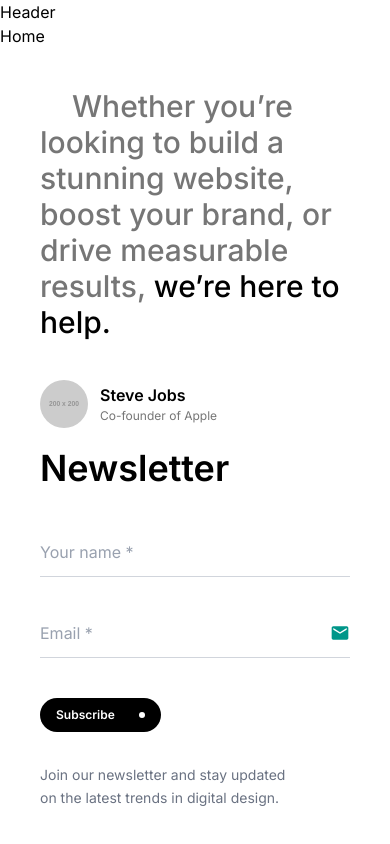
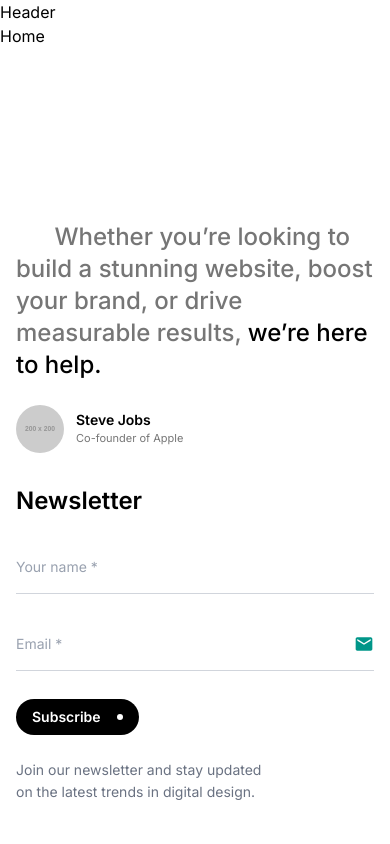
Before and after one commit to thecyntax/Official-Website, a React (Vite) app in the folder client/: page / in a window 390 px wide. Shown: the top 844 px of the page. Built offline with nearby package versions, Linux system fonts and the light colour scheme; a web font is replaced by a local one.

Commit message:
Responsiveness Added

```diff
--- a/client/src/components/layout/Footer.jsx
+++ b/client/src/components/layout/Footer.jsx
@@ -3,33 +3,32 @@
 
 // const Footer = () => {
 //   return (
-//     <div className=" m-10 " >
-//       {/* section one  */}
+//     <div className="m-10">
+//       {/* responsive 2-column: stacked on small, equal halves on md+ */}
+//       <div className="flex flex-col md:flex-row gap-5 items-stretch">
+//         {/* quote - takes half width on md+ */}
+//         <div className="w-full md:w-1/2 flex flex-col gap-10">
+//           <p className="text-[#767676] text-3xl font-medium indent-8">
+//             Whether you’re looking to build a stunning website, boost your
+//             brand, or drive measurable results,{" "}
+//             <span className="text-black">we’re here to help.</span>
+//           </p>
 
-//       <div className="flex gap-5" >
-//         {/* quote */}
-//         <div className=" flex flex-col gap-10 " >
-//           <p className="text-[#767676] text-3xl max-w-[600px] font-medium  ">
-
-//             &nbsp;&nbsp;&nbsp;&nbsp;&nbsp;&nbsp;&nbsp;&nbsp;&nbsp;&nbsp;&nbsp;&nbsp;&nbsp;&nbsp;&nbsp;Whether you’re looking to build a stunning website, boost your
-//             brand, or drive measurable results,
-//             <span className=" text-black "> we’re here to help. </span>
-//           </p>
-//           <div className="flex items-center gap-3 " >
+//           <div className="flex items-center gap-3">
 //             <img
 //               className="w-12 h-12 rounded-full object-cover"
 //               src="https://placehold.co/200x200"
 //               alt="placeholder"
 //             />
 //             <div>
-//               <p className="font-semibold" >Steve Jobs</p>
-//               <p className="text-[#767676] text-[12px] " >Co-founder of Apple</p>
+//               <p className="font-semibold">Steve Jobs</p>
+//               <p className="text-[#767676] text-[12px]">Co-founder of Apple</p>
 //             </div>
 //           </div>
 //         </div>
 
-//         {/* news letter  */}
-//         <div>
+//         {/* newsletter - takes half width on md+ */}
+//         <div className="w-full md:w-1/2">
 //           <NewsLetter />
 //         </div>
 //       </div>
@@ -45,13 +44,14 @@ import NewsLetter from "./footer-components/NewsLetter";
 
 const Footer = () => {
   return (
-    <div className="m-10">
-      {/* responsive 2-column: stacked on small, equal halves on md+ */}
-      <div className="flex flex-col md:flex-row gap-5 items-stretch">
-        {/* quote - takes half width on md+ */}
-        <div className="w-full md:w-1/2 flex flex-col gap-10">
-          <p className="text-[#767676] text-3xl font-medium indent-8">
-            Whether you’re looking to build a stunning website, boost your brand,
+    <div className="px-4 py-10 md:py-12 lg:py-16 mx-auto lg:m-10 ">
+      {/* stacked on small, side-by-side on md+ / lg+, equal width columns */}
+      <div className="flex flex-col lg:flex-row gap-8 md:gap-10 items-stretch">
+        {/* quote - flexible column */}
+        <div className="flex-1 min-w-0 flex flex-col  gap-6">
+          <p className="text-[#767676] text-2xl sm:text-2xl md:text-3xl font-medium
+                        sm:text-left md:indent-8 lg:indent-12">
+            &nbsp; &nbsp;  &nbsp; Whether you’re looking to build a stunning website, boost your brand,
             or drive measurable results, <span className="text-black">we’re here to help.</span>
           </p>
 
@@ -62,14 +62,14 @@ const Footer = () => {
               alt="placeholder"
             />
             <div>
-              <p className="font-semibold">Steve Jobs</p>
-              <p className="text-[#767676] text-[12px]">Co-founder of Apple</p>
+              <p className="font-semibold text-sm md:text-base">Steve Jobs</p>
+              <p className="text-[#767676] text-[11px] md:text-[12px]">Co-founder of Apple</p>
             </div>
           </div>
         </div>
 
-        {/* newsletter - takes half width on md+ */}
-        <div className="w-full md:w-1/2">
+        {/* newsletter - flexible column */}
+        <div className="flex-1 min-w-0">
           <NewsLetter />
         </div>
       </div>
--- a/client/src/components/layout/footer-components/NewsLetter.jsx
+++ b/client/src/components/layout/footer-components/NewsLetter.jsx
@@ -1,54 +1,123 @@
+
+
+// import React from 'react';
+
+// const NewsLetter = () => {
+//   return (
+//     // fill the parent column; let parent control the width
+//     <div className="w-full h-full  flex flex-col">
+//       {/* Title */}
+//       <h2 className="text-4xl font-semibold mb-10 text-black">Newsletter</h2>
+
+//       <form className="space-y-8 flex-1" onSubmit={(e) => e.preventDefault()}>
+//         {/* Name Input */}
+//         <div className="relative border-b border-gray-300 py-2 focus-within:border-black transition-colors">
+//           <input
+//             type="text"
+//             placeholder="Your name *"
+//             className="w-full bg-transparent outline-none text-black placeholder-gray-400 py-1"
+//             required
+//           />
+//         </div>
+
+//         {/* Email Input */}
+//         <div className="relative border-b border-gray-300 py-2 focus-within:border-black transition-colors flex items-center">
+//           <input
+//             type="email"
+//             placeholder="Email *"
+//             className="w-full bg-transparent outline-none text-black placeholder-gray-400 py-1"
+//             required
+//           />
+//           <div className="ml-2 text-teal-600 shrink-0">
+//             <svg xmlns="http://www.w3.org/2000/svg" width="20" height="20" viewBox="0 0 24 24" fill="currentColor">
+//               <path d="M20 4H4c-1.1 0-1.99.9-1.99 2L2 18c0 1.1.9 2 2 2h16c1.1 0 2-.9 2-2V6c0-1.1-.9-2-2-2zm0 4l-8 5-8-5V6l8 5 8-5v2z"/>
+//             </svg>
+//           </div>
+//         </div>
+
+//         {/* Subscribe Button */}
+//         <div className="pt-2">
+//           <button
+//             type="submit"
+//             className="bg-black text-white px-4 py-2 rounded-full flex items-center gap-6 hover:bg-gray-800 transition-all w-fit"
+//           >
+//             <span className="font-semibold text-[12px]">Subscribe</span>
+//             <div className="w-1.5 h-1.5 bg-white rounded-full"></div>
+//           </button>
+//         </div>
+//       </form>
+
+//       {/* Footer Text - keep it from being too narrow */}
+//       <p className="mt-8 text-gray-500 text-sm leading-relaxed">
+//         Join our newsletter and stay updated <br /> on the latest trends in digital design.
+//       </p>
+//     </div>
+//   );
+// };
+
+// export default NewsLetter;
+
 
 
 import React from 'react';
 
 const NewsLetter = () => {
   return (
-    // fill the parent column; let parent control the width
-    <div className="w-full h-full  flex flex-col">
+    <div className="w-full h-full flex flex-col">
       {/* Title */}
-      <h2 className="text-4xl font-semibold mb-10 text-black">Newsletter</h2>
+      <h2 className="text-2xl sm:text-3xl md:text-4xl font-semibold mb-6 sm:mb-8 text-black">
+        Newsletter
+      </h2>
 
-      <form className="space-y-8 flex-1" onSubmit={(e) => e.preventDefault()}>
+      <form className="space-y-6 sm:space-y-8 flex-1" onSubmit={(e) => e.preventDefault()}>
         {/* Name Input */}
+        <label className="block">
+          <span className="sr-only">Your name</span>
           <div className="relative border-b border-gray-300 py-2 focus-within:border-black transition-colors">
             <input
               type="text"
               placeholder="Your name *"
-            className="w-full bg-transparent outline-none text-black placeholder-gray-400 py-1"
+              aria-label="Your name"
+              className="w-full bg-transparent outline-none text-black placeholder-gray-400 py-2 text-sm md:text-base"
               required
             />
           </div>
+        </label>
 
         {/* Email Input */}
+        <label className="block">
+          <span className="sr-only">Email address</span>
           <div className="relative border-b border-gray-300 py-2 focus-within:border-black transition-colors flex items-center">
             <input
               type="email"
               placeholder="Email *"
-            className="w-full bg-transparent outline-none text-black placeholder-gray-400 py-1"
+              aria-label="Email"
+              className="w-full bg-transparent outline-none text-black placeholder-gray-400 py-2 text-sm md:text-base"
               required
             />
-          <div className="ml-2 text-teal-600 shrink-0">
+            <div className="ml-2 text-teal-600 shrink-0" aria-hidden>
               <svg xmlns="http://www.w3.org/2000/svg" width="20" height="20" viewBox="0 0 24 24" fill="currentColor">
                 <path d="M20 4H4c-1.1 0-1.99.9-1.99 2L2 18c0 1.1.9 2 2 2h16c1.1 0 2-.9 2-2V6c0-1.1-.9-2-2-2zm0 4l-8 5-8-5V6l8 5 8-5v2z"/>
               </svg>
             </div>
           </div>
+        </label>
 
-        {/* Subscribe Button */}
-        <div className="pt-2">
+        {/* Subscribe Button - fixed size on all breakpoints */}
+        <div className="pt-1">
           <button
             type="submit"
-            className="bg-black text-white px-4 py-2 rounded-full flex items-center gap-6 hover:bg-gray-800 transition-all w-fit"
+            className="bg-black text-white px-4 py-2 rounded-full flex items-center gap-4 hover:bg-gray-800 transition-all
+                       w-auto justify-center"
           >
-            <span className="font-semibold text-[12px]">Subscribe</span>
-            <div className="w-1.5 h-1.5 bg-white rounded-full"></div>
+            <span className="font-semibold text-sm md:text-[12px]">Subscribe</span>
+            <div className="w-1.5 h-1.5 bg-white rounded-full" />
           </button>
         </div>
       </form>
 
-      {/* Footer Text - keep it from being too narrow */}
-      <p className="mt-8 text-gray-500 text-sm leading-relaxed">
+      {/* Footer Text */}
+      <p className="mt-6 text-gray-500 text-sm md:text-base leading-relaxed">
         Join our newsletter and stay updated <br /> on the latest trends in digital design.
       </p>
     </div>
```
Lines whose indentation alone changed are shown as unchanged.
